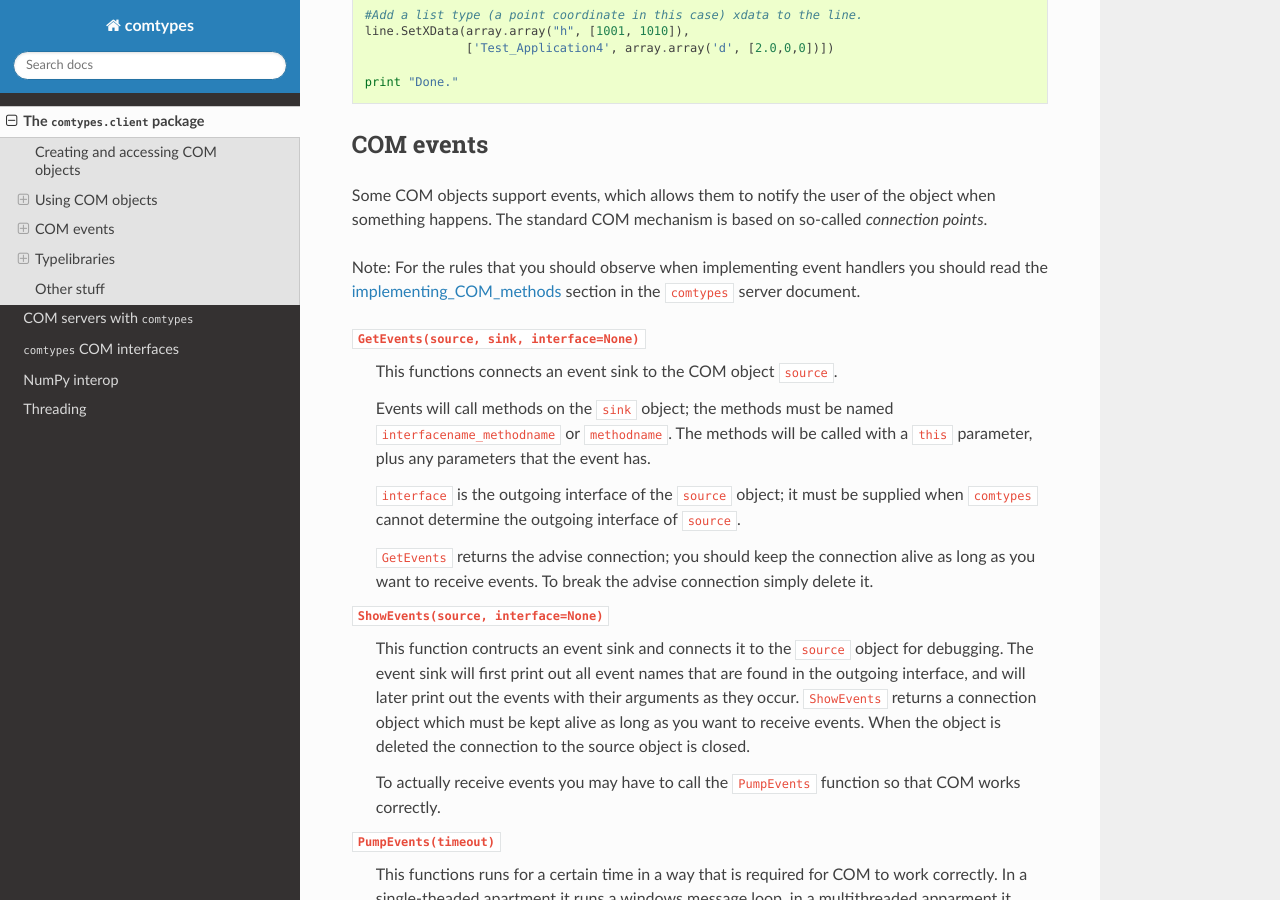
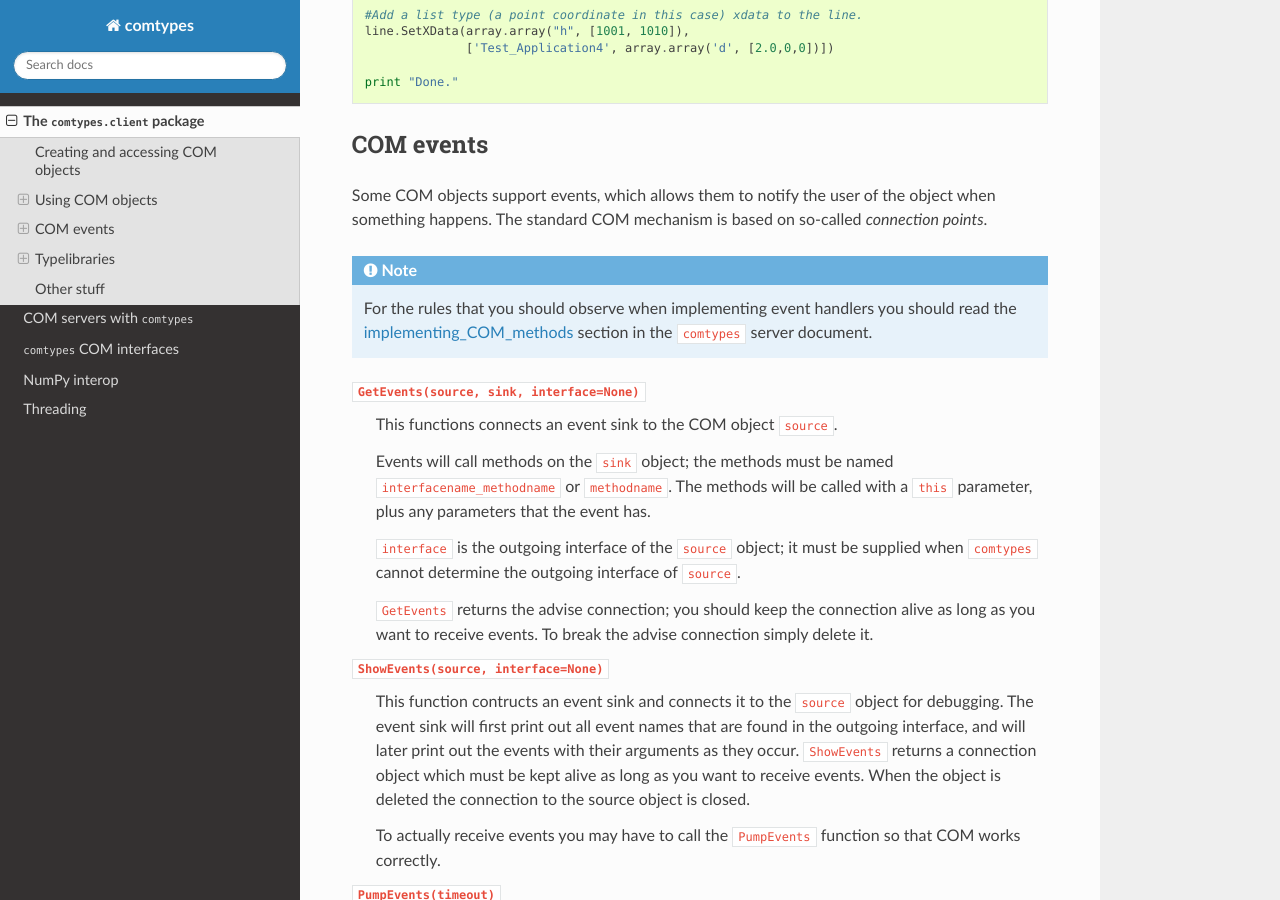
Before and after one commit to enthought/comtypes, a Sphinx documentation site: the page built from docs/source/client.rst, in a window 1280 px wide and 900 px high, scrolled down 5909 px. Built offline with Sphinx 7.4.7 and the Read the Docs theme 3.1.0, drawn with Linux system fonts in a browser that asks for light colours.

```diff
--- a/docs/source/client.rst
+++ b/docs/source/client.rst
@@ -336,9 +336,12 @@ Some COM objects support events, which allows them to notify the user
 of the object when something happens.  The standard COM mechanism is
 based on so-called *connection points*.
 
-Note: For the rules that you should observe when implementing event
-handlers you should read the implementing_COM_methods_ section in the
-|comtypes| server document.
+.. note::
+
+    For the rules that you should observe when implementing event
+    handlers you should read the implementing_COM_methods_ section in
+    the |comtypes| server document.
+
 
 ``GetEvents(source, sink, interface=None)``
     This functions connects an event sink to the COM object
```
Also changed, not shown: docs/source/com_interfaces.rst (+14 -7 lines).
